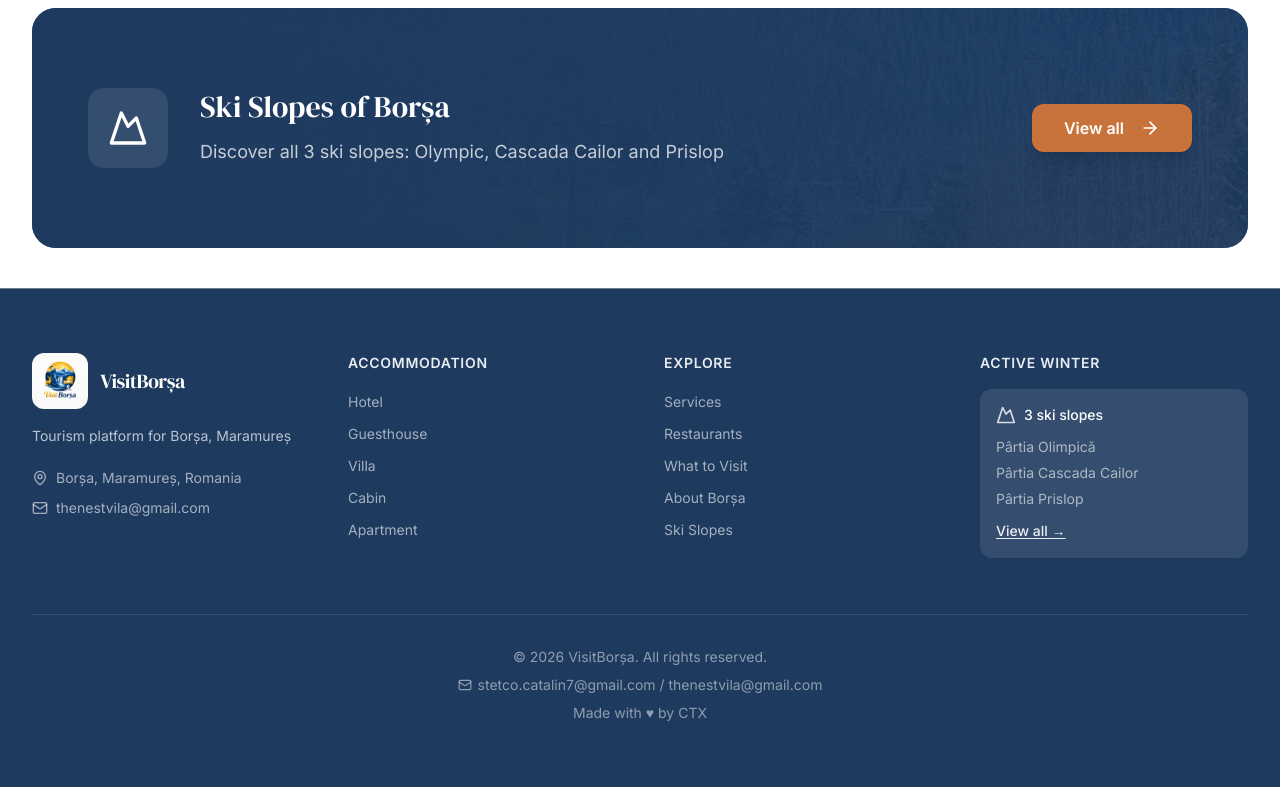
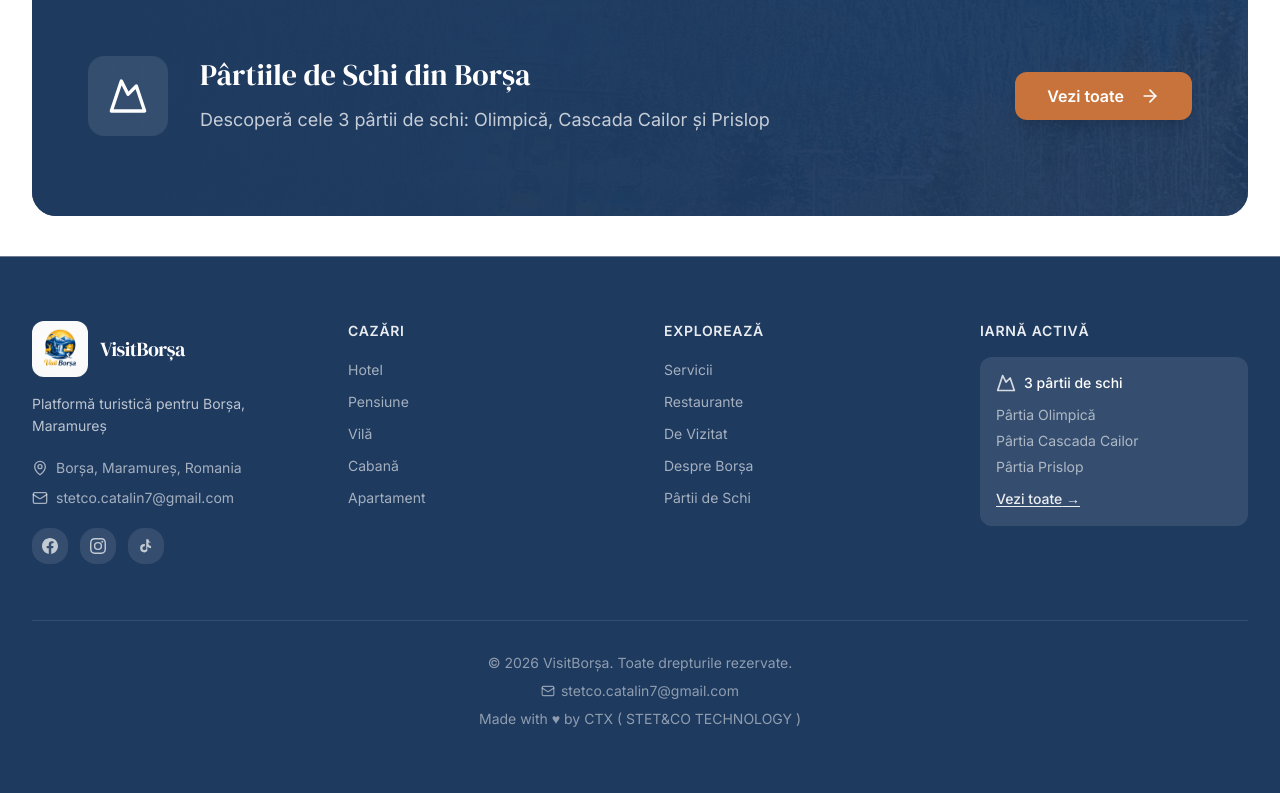
Before and after one commit to catx7/visit-borsa, a Next.js app in the folder apps/web/: page / in a window 1280 px wide. Shown: the part 1842-2635 px from the top of the page. Built offline with nearby package versions, Linux system fonts and the light colour scheme; no server answers.

Commit message:
update messages

```diff
--- a/apps/web/package.json
+++ b/apps/web/package.json
@@ -25,7 +25,6 @@
     "class-variance-authority": "^0.7.1",
     "clsx": "^2.1.1",
     "i18next": "^24.2.0",
-    "i18next-browser-languagedetector": "^8.0.0",
     "leaflet": "^1.9.4",
     "lucide-react": "^0.468.0",
     "@serwist/next": "^9.0.0",
--- a/apps/web/src/app/page.tsx
+++ b/apps/web/src/app/page.tsx
@@ -107,6 +107,11 @@
         name: 'VisitBorșa',
         url: 'https://visitborsa.ro',
         description: 'Platformă turistică pentru Borșa, Maramureș',
+        sameAs: [
+          'https://www.facebook.com/visitborsa',
+          'https://www.instagram.com/visitborsa.ro',
+          'https://www.tiktok.com/@visit_borsa',
+        ],
         areaServed: {
           '@type': 'City',
           name: 'Borșa',
--- a/apps/web/src/components/layout/footer.tsx
+++ b/apps/web/src/components/layout/footer.tsx
@@ -28,8 +28,19 @@
               </div>
               <div className="flex items-center gap-2 text-sm text-white/60">
                 <Mail className="h-4 w-4 shrink-0" />
-                <span>thenestvila@gmail.com</span>
+                <span>stetco.catalin7@gmail.com</span>
               </div>
+            </div>
+            <div className="mt-5 flex items-center gap-3">
+              <a href="https://www.facebook.com/visitborsa" target="_blank" rel="noopener noreferrer" aria-label="Facebook" className="flex h-9 w-9 items-center justify-center rounded-lg bg-white/10 text-white/70 transition hover:bg-white/20 hover:text-white">
+                <svg className="h-4 w-4" fill="currentColor" viewBox="0 0 24 24"><path d="M24 12.073c0-6.627-5.373-12-12-12s-12 5.373-12 12c0 5.99 4.388 10.954 10.125 11.854v-8.385H7.078v-3.47h3.047V9.43c0-3.007 1.792-4.669 4.533-4.669 1.312 0 2.686.235 2.686.235v2.953H15.83c-1.491 0-1.956.925-1.956 1.874v2.25h3.328l-.532 3.47h-2.796v8.385C19.612 23.027 24 18.062 24 12.073z" /></svg>
+              </a>
+              <a href="https://www.instagram.com/visitborsa.ro" target="_blank" rel="noopener noreferrer" aria-label="Instagram" className="flex h-9 w-9 items-center justify-center rounded-lg bg-white/10 text-white/70 transition hover:bg-white/20 hover:text-white">
+                <svg className="h-4 w-4" fill="currentColor" viewBox="0 0 24 24"><path d="M12 2.163c3.204 0 3.584.012 4.85.07 3.252.148 4.771 1.691 4.919 4.919.058 1.265.069 1.645.069 4.849 0 3.205-.012 3.584-.069 4.849-.149 3.225-1.664 4.771-4.919 4.919-1.266.058-1.644.07-4.85.07-3.204 0-3.584-.012-4.849-.07-3.26-.149-4.771-1.699-4.919-4.92-.058-1.265-.07-1.644-.07-4.849 0-3.204.013-3.583.07-4.849.149-3.227 1.664-4.771 4.919-4.919 1.266-.057 1.645-.069 4.849-.069zM12 0C8.741 0 8.333.014 7.053.072 2.695.272.273 2.69.073 7.052.014 8.333 0 8.741 0 12c0 3.259.014 3.668.072 4.948.2 4.358 2.618 6.78 6.98 6.98C8.333 23.986 8.741 24 12 24c3.259 0 3.668-.014 4.948-.072 4.354-.2 6.782-2.618 6.979-6.98.059-1.28.073-1.689.073-4.948 0-3.259-.014-3.667-.072-4.947-.196-4.354-2.617-6.78-6.979-6.98C15.668.014 15.259 0 12 0zm0 5.838a6.162 6.162 0 100 12.324 6.162 6.162 0 000-12.324zM12 16a4 4 0 110-8 4 4 0 010 8zm6.406-11.845a1.44 1.44 0 100 2.881 1.44 1.44 0 000-2.881z" /></svg>
+              </a>
+              <a href="https://www.tiktok.com/@visit_borsa" target="_blank" rel="noopener noreferrer" aria-label="TikTok" className="flex h-9 w-9 items-center justify-center rounded-lg bg-white/10 text-white/70 transition hover:bg-white/20 hover:text-white">
+                <svg className="h-4 w-4" fill="currentColor" viewBox="0 0 24 24"><path d="M19.59 6.69a4.83 4.83 0 01-3.77-4.25V2h-3.45v13.67a2.89 2.89 0 01-2.88 2.5 2.89 2.89 0 01-2.89-2.89 2.89 2.89 0 012.89-2.89c.28 0 .54.04.79.1v-3.5a6.37 6.37 0 00-.79-.05A6.34 6.34 0 003.15 15.2a6.34 6.34 0 0010.86 4.46V13.2a8.16 8.16 0 005.58 2.17v-3.44a4.85 4.85 0 01-2.43-.65 4.83 4.83 0 01-1.57-4.59z" /></svg>
+              </a>
             </div>
           </div>
           <div>
@@ -80,10 +91,10 @@
           <div className="flex items-center gap-1.5">
             <Mail className="h-3.5 w-3.5" />
             <a href="mailto:stetco.catalin7@gmail.com" className="hover:text-white transition-colors">
-              stetco.catalin7@gmail.com / thenestvila@gmail.com
+              stetco.catalin7@gmail.com
             </a>
           </div>
-          <span>Made with &hearts; by CTX</span>
+          <span>Made with &hearts; by CTX ( STET&CO TECHNOLOGY )</span>
         </div>
       </div>
     </footer>
--- a/apps/web/src/components/layout/header.tsx
+++ b/apps/web/src/components/layout/header.tsx
@@ -50,6 +50,7 @@
   const toggleLanguage = () => {
     const newLang = i18n.language === 'ro' ? 'en' : 'ro';
     i18n.changeLanguage(newLang);
+    localStorage.setItem('i18nextLng', newLang);
   };
 
   const navLinks = [
--- a/apps/web/src/components/providers.tsx
+++ b/apps/web/src/components/providers.tsx
@@ -1,9 +1,9 @@
 'use client';
 
 import { QueryClient, QueryClientProvider } from '@tanstack/react-query';
-import { useState, type ReactNode } from 'react';
+import { useState, useEffect, type ReactNode } from 'react';
 import { AuthProvider } from '@/lib/auth-context';
-import '@/lib/i18n';
+import i18n from '@/lib/i18n';
 
 export function Providers({ children }: { children: ReactNode }) {
   const [queryClient] = useState(
@@ -18,6 +18,14 @@
       }),
   );
 
+  // Restore stored language preference after hydration to avoid mismatch
+  useEffect(() => {
+    const stored = localStorage.getItem('i18nextLng');
+    if (stored && stored !== i18n.language && (stored === 'ro' || stored === 'en')) {
+      i18n.changeLanguage(stored);
+    }
+  }, []);
+
   return (
     <QueryClientProvider client={queryClient}>
       <AuthProvider>{children}</AuthProvider>
--- a/apps/web/src/lib/i18n.ts
+++ b/apps/web/src/lib/i18n.ts
@@ -1,6 +1,5 @@
 import i18n from 'i18next';
 import { initReactI18next } from 'react-i18next';
-import LanguageDetector from 'i18next-browser-languagedetector';
 import ro from '@/locales/ro/common.json';
 import en from '@/locales/en/common.json';
 
@@ -9,17 +8,15 @@
   en: { translation: en },
 };
 
+// Always start with 'ro' so server and client initial renders match (prevents hydration error #418).
+// The stored language preference is restored after hydration in Providers.
 i18n
-  .use(LanguageDetector)
   .use(initReactI18next)
   .init({
     resources,
+    lng: 'ro',
     fallbackLng: 'ro',
     interpolation: { escapeValue: false },
-    detection: {
-      order: ['localStorage', 'navigator'],
-      caches: ['localStorage'],
-    },
   });
 
 export default i18n;
--- a/apps/web/src/locales/ro/common.json
+++ b/apps/web/src/locales/ro/common.json
@@ -184,11 +184,11 @@
     "geography": "Geografie",
     "geographyText": "Așezat la altitudinea de aproximativ 700m, în extremitatea estică a județului Maramureș, Borșa se află la baza Masivului Rodna, lângă Pasul Prislop. Orașul servește ca poartă de intrare între Depresiunea Maramureșului și valea Bistriței Aurii. Munții Rodnei — cel mai înalt masiv muntos din nordul României, cu Vârful Pietrosul la 2.303m — oferă un decor natural spectaculos. Parcul Național Munții Rodnei, Rezervație a Biosferei UNESCO, protejează o biodiversitate remarcabilă.",
     "nature": "Natură și Turism",
-    "natureText": "Borșa este o destinație pentru toate anotimpurile. Iarna, cele trei pârtii de schi — Olimpică, Cascada Cailor și Prislop — atrag mii de schiori, alături de activități ca snowmobilul și plimbările cu sania. Vara, drumeții și iubitori ai naturii explorează traseele montane către Cascada Cailor (cea mai înaltă cascadă din România, ~95m), lacurile glaciare Iezer și Știol, sau vârful Pietrosul Rodnei. Zona oferă și ATV, călărie și ciclism montan. Stațiunea găzduiește 5.000-7.000 de schiori în sezonul de iarnă.",
+    "natureText": "Borșa este o destinație pentru toate anotimpurile. Iarna, cele trei pârtii de schi — Olimpică, Cascada Cailor și Prislop — atrag mii de schiori, alături de activități ca snowmobilul și plimbările cu sania. Vara, drumeții și iubitori ai naturii explorează traseele montane către Cascada Cailor (cea mai înaltă cascadă din România, ~95m), lacurile glaciare Iezer și Știol, sau vârful Pietrosul Rodnei. Zona oferă și ATV, călărie și ciclism montan.",
     "traditions": "Tradiții și Cultură",
-    "traditionsText": "Maramureșul este renumit mondial pentru tradițiile sale autentice, iar Borșa le păstrează cu mândrie. Portul popular maramureșean, cu ii brodate și opinci, se poartă încă la sărbători. Bisericile de lemn, monumente UNESCO, reprezintă capodopere ale arhitecturii tradiționale. Meșteșugurile locale — sculptură în lemn, țesut, prelucrarea lânii — continuă să fie practicate. Serbările Zăpezii, festival anual în luna februarie, celebrează iarna cu concursuri de schi, muzică populară și gastronomie tradițională. Porțile maramureșene din lemn sculptat sunt simbolul ospitalității locale.",
+    "traditionsText": "Maramureșul este renumit mondial pentru tradițiile sale autentice, iar Borșa le păstrează cu mândrie. Portul popular maramureșean, cu ii brodate și opinci, se poartă încă la sărbători. Bisericile de lemn, monumente UNESCO, reprezintă capodopere ale arhitecturii tradiționale. Meșteșugurile locale — sculptură în lemn, țesut, prelucrarea lânii — continuă să fie practicate. Winter Tour, festival anual în luna februarie, celebrează iarna cu concursuri de schi, muzică populară și gastronomie tradițională. Porțile maramureșene din lemn sculptat sunt simbolul ospitalității locale.",
     "landmarks": "Repere spirituale",
-    "landmarksText": "Zona Borșa este bogată în lăcașuri de cult cu valoare istorică și spirituală. Mânăstirea Moisei, fondată în 1599, este unul dintre cele mai vechi așezăminte monastice din regiune. Biserica de Lemn \"Sfinții Arhangheli Mihail și Gavril\", construită în 1700 și reconstruită după invazia tătară din 1717, este monument istoric cu picturi interioare impresionante. Schitul Pietroasa, situat la 1.000m altitudine, oferă o retragere spirituală într-un cadru natural spectaculos. Monumentul Eroilor de la Moisei comemorează cele 29 de victime ale masacrului din 1944.",
+    "landmarksText": "Zona Borșa este bogată în lăcașuri de cult cu valoare istorică și spirituală. Mânăstirea Moisei, fondată în 1599, este unul dintre cele mai vechi așezăminte monastice din regiune. Biserica de Lemn \"Sfinții Arhangheli Mihail și Gavril\", construită în 1700 și reconstruită după invazia tătară din 1717, este monument istoric cu picturi interioare impresionante. Schitul Pietroasa, situat la 1.000m altitudine, oferă o retragere spirituală într-un cadru natural spectaculos.",
     "statsAltitude": "~700m altitudine",
     "statsPopulation": "~28.000 locuitori",
     "statsSurface": "Poartă spre Munții Rodnei"
@@ -354,7 +354,7 @@
       "cazari": "Cazări",
       "servicii": "Servicii",
       "restaurante": "Restaurante",
-      "deVizitat": "De Vizitat",
+      "deVizitat": "Atracții",
       "promovate": "Promovate",
       "utilizatori": "Utilizatori"
     },
```
